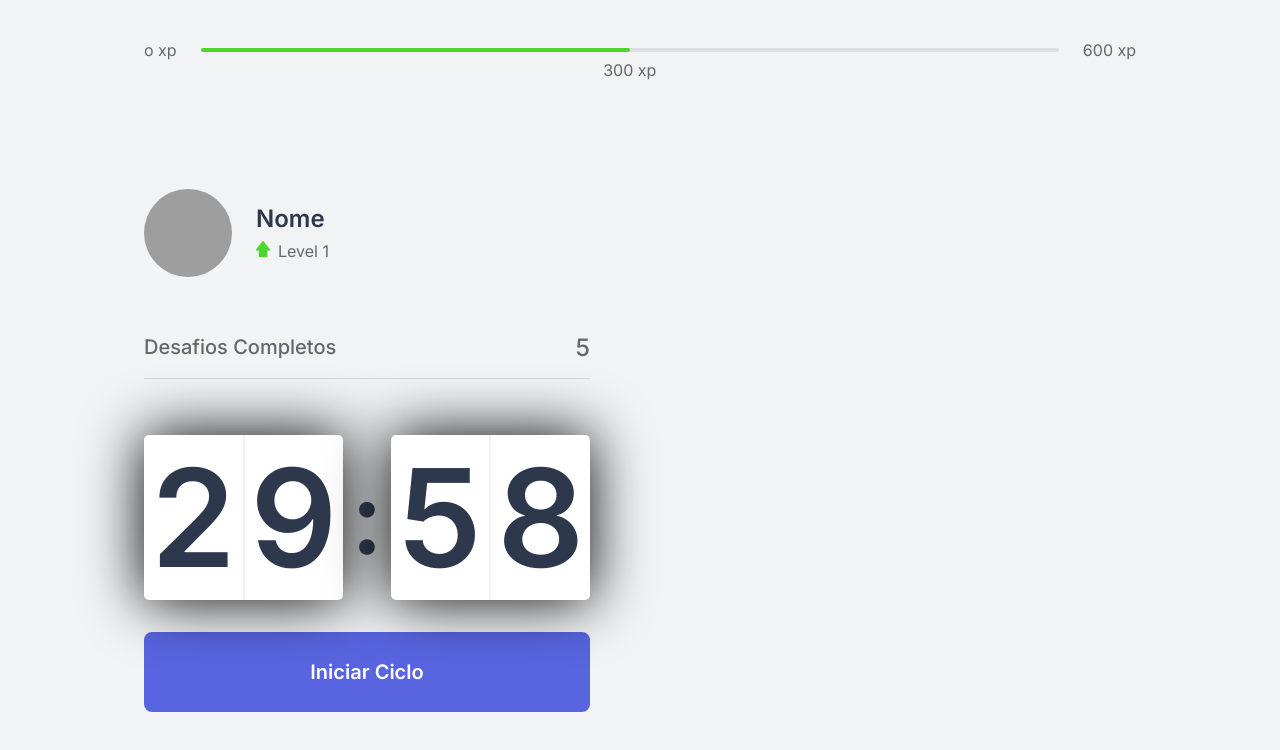
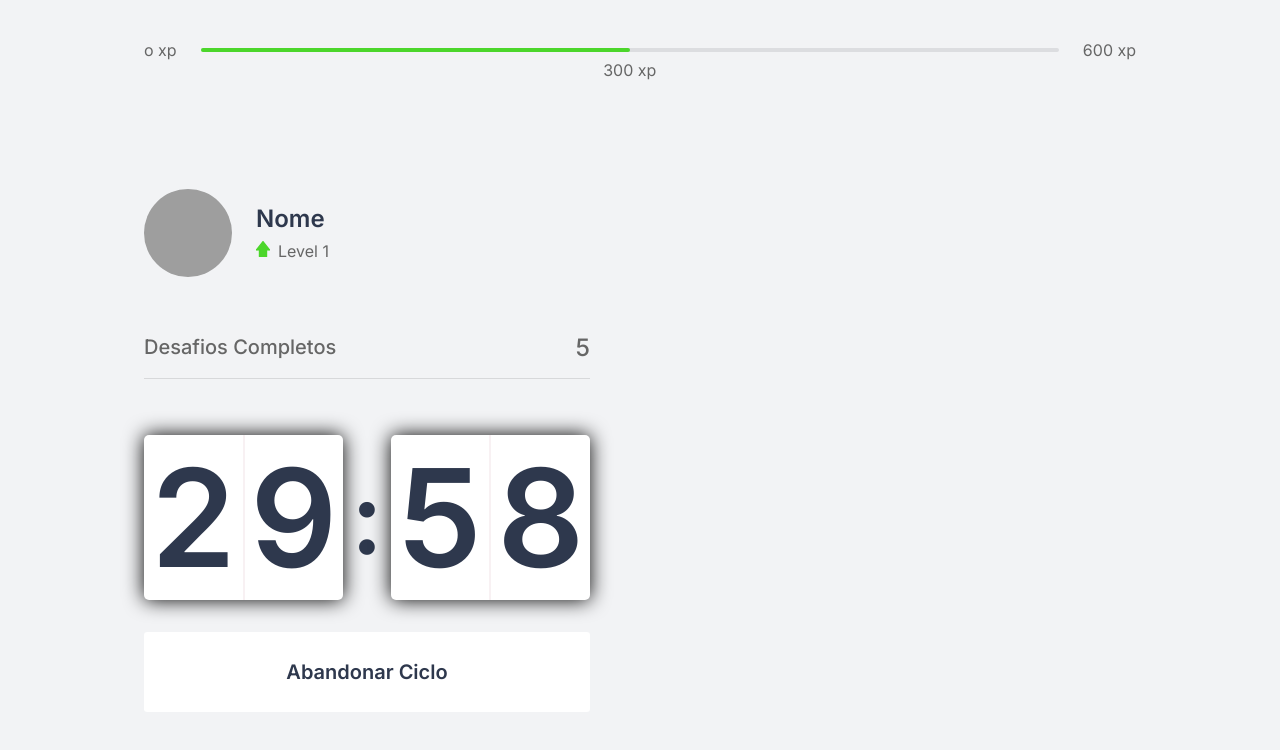
Before and after one commit to Valirio/nlw4React, a Next.js app: page / in a window 1280 px wide. Both pictures are taken after a click on the button "Iniciar Ciclo". Shown: the top 750 px of the page. Built offline with nearby package versions, Linux system fonts and the light colour scheme; grey boxes are pictures that could not be loaded.

Commit message:
last commit

```diff
--- a/src/components/CountDown.tsx
+++ b/src/components/CountDown.tsx
@@ -1,10 +1,15 @@
 import { useState , useEffect} from 'react';
 import styles from '../styles/components/CountDonw.module.css';
+
+
+
+let countDonwTimeout: NodeJS.Timeout;
+
 export function CountDonw(){
 
     const [time, setTime] = useState(30 * 60);
 
-    const [active, setActive] = useState(false);
+    const [isActive, setIsActive] = useState(false);
 
     const minutes = Math.floor(time/60);
     const seconds = time % 60;
@@ -13,16 +18,22 @@ export function CountDonw(){
     const [secondLeft, secondRight] = String(seconds).padStart(2, '0').split('');
 
     function startCountDonw(){
-        setActive(true);
+        setIsActive(true);
+    }
+
+    function resetCountDonw(){
+        clearTimeout(countDonwTimeout);
+        setIsActive(false);
+        setTime(30*60);
     }
 
     useEffect(()=>{
-        if(active && time > 0){
-            setTimeout(()=>{
+        if(isActive && time > 0){
+            countDonwTimeout = setTimeout(()=>{
                 setTime(time -1);
             },1000)
         }
-    }, [active, time])
+    }, [isActive, time])
     return(
         <div>
             <div className={styles.countDonwContainer}>
@@ -37,13 +48,25 @@ export function CountDonw(){
                 </div>
             </div>
 
-            <button
+            {isActive ? (
+                <button
+                type="button"
+                className={`${styles.countDonwButton} ${styles.countDonwButtonActive}`}
+                onClick={resetCountDonw}
+                >
+                    Abandonar Ciclo
+                </button>
+            ):(
+                <button
                 type="button"
                 className={styles.countDonwButton}
                 onClick={startCountDonw}
-            >
-                Iniciar Ciclo
-            </button>
+                >
+                    Iniciar Ciclo
+                </button>
+            )}
+
+
         </div>
     );
 }
--- a/src/styles/components/CountDonw.module.css
+++ b/src/styles/components/CountDonw.module.css
@@ -14,7 +14,7 @@
     justify-content: space-evenly;
 
     background: var(--white);
-    box-shadow: 0 0 60px rgba(0, 0, 0.05);
+    box-shadow: 0 0 20px rgba(0, 0, 0.05);
     border-radius: 5px;
     font-size: 8.5rem;
     text-align: center;
@@ -46,7 +46,7 @@
     justify-content: center;
 
     border:0;
-    border-radius: 0.5rem;
+    border-radius: 0.2rem;
 
     background: var(--blue);
     color: var(--white);
@@ -57,6 +57,16 @@
     transition: background-color 0.2s;
 }
 
-.countDonwButton:houver{
+.countDonwButton:hover{
     background: var(--blue-dark);
 }
+
+.countDonwButtonActive{
+    background: var(--white);
+    color: var(--title);
+}
+
+.countDonwButtonActive:hover{
+    background: var(--red);
+    color: var(--white);
+}
```
